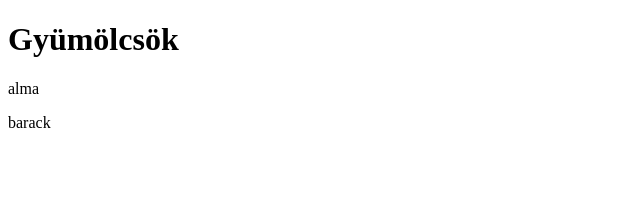
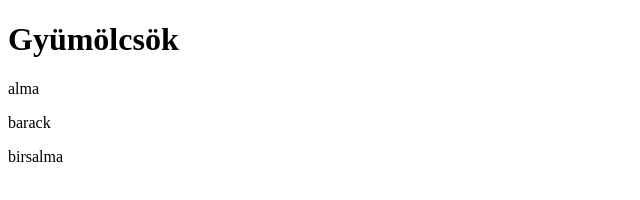
Before and after one commit to BalazsSztana/gyumi, a website: page index.html in a window 1280 px wide. Shown: the full height of the page, 0-640 px from the left. Drawn offline with Linux system fonts and the light colour scheme.

Commit message:
Birsalma hozzáadva

```diff
--- a/index.html
+++ b/index.html
@@ -9,5 +9,6 @@
     <h1>Gyümölcsök</h1>
     <p>alma</p>
     <p>barack</p>
+    <p>birsalma</p>
 </body>
 </html>
```
